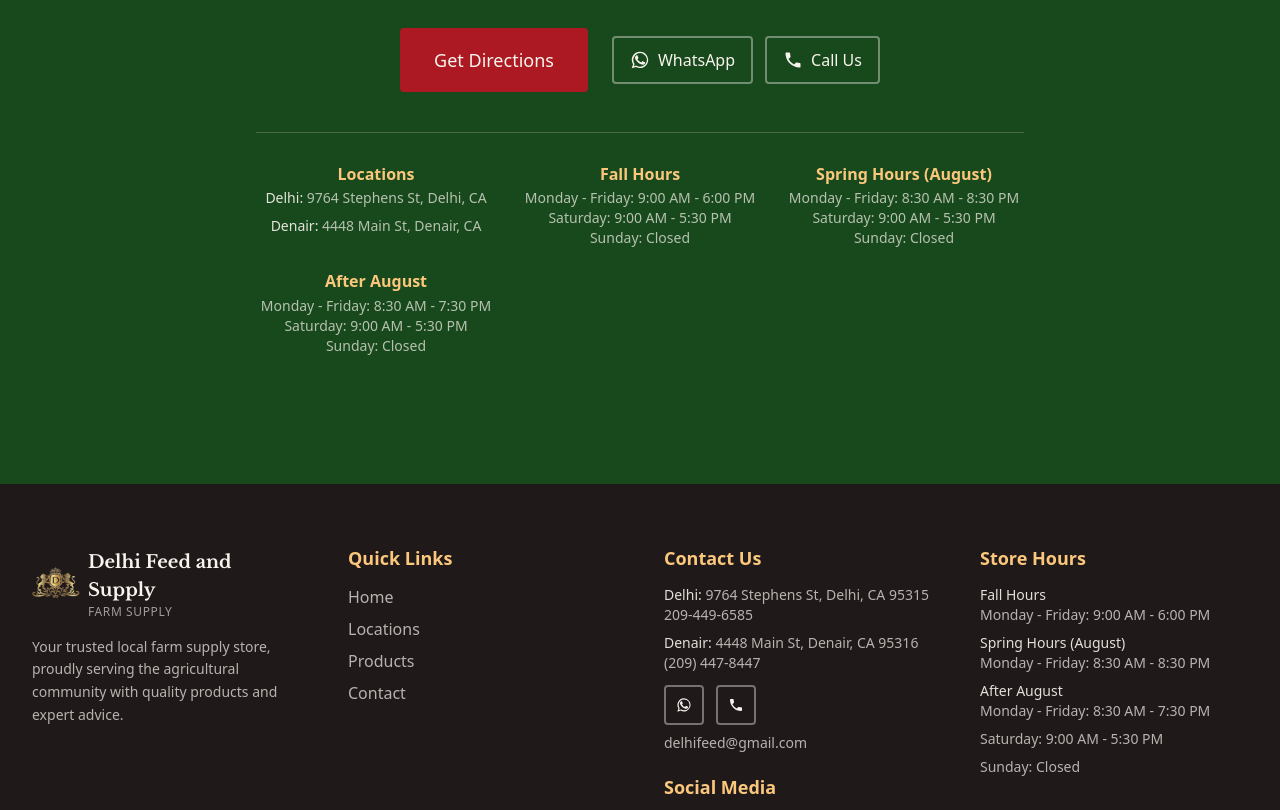
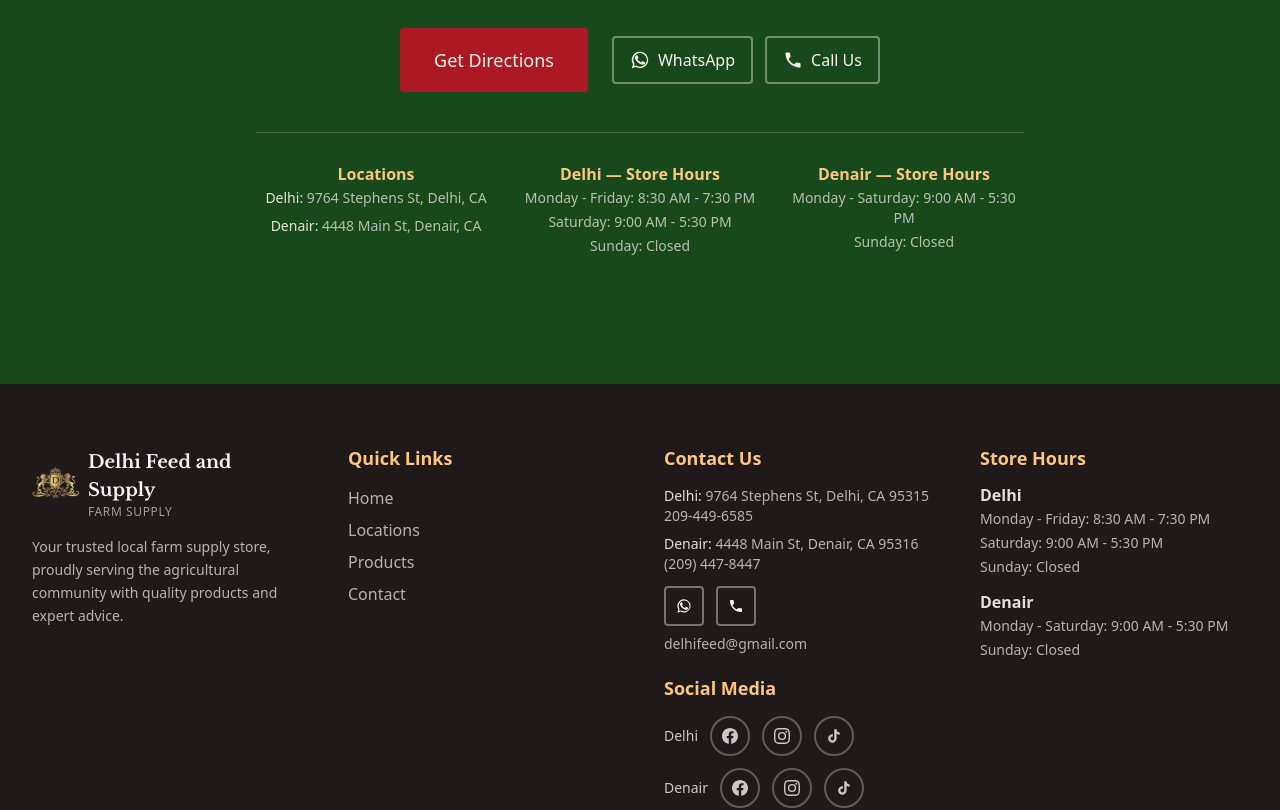
Before and after one commit to Jdanielcode1/DelhiShopSiteRepo, a Next.js app: page / in a window 1280 px wide. Shown: the part 2280-3090 px from the top of the page. Built offline with nearby package versions, Linux system fonts and the light colour scheme; no server answers.

Commit message:
Update Delhi and Denair store hours throughout site

```diff
--- a/components/contact/LocationInfo.tsx
+++ b/components/contact/LocationInfo.tsx
@@ -2,6 +2,7 @@
 
 import { ContactLinks, Heading, SocialLinks } from "@/components/ui";
 import { businessInfo, whatsappUrl } from "@/data/business";
+import { StoreHours } from "@/components/ui/StoreHours";
 import { useLanguage } from "@/lib/LanguageContext";
 
 export function LocationInfo() {
@@ -86,37 +87,14 @@ export function LocationInfo() {
         <Heading as="h3" size="md" className="text-charcoal mb-4">
           {t.storeHours}
         </Heading>
-        <ul className="space-y-3 text-charcoal-light">
-          <li>
-            <span className="text-charcoal font-medium block text-sm">{t.fallHours}</span>
-            <span className="flex justify-between">
-              <span>{t.weekdays}</span>
-              <span className="text-charcoal">{t.fallWeekdays}</span>
-            </span>
-          </li>
-          <li>
-            <span className="text-charcoal font-medium block text-sm">{t.springHours}</span>
-            <span className="flex justify-between">
-              <span>{t.weekdays}</span>
-              <span className="text-charcoal">{t.springWeekdays}</span>
-            </span>
-          </li>
-          <li>
-            <span className="text-charcoal font-medium block text-sm">{t.afterAugustHours}</span>
-            <span className="flex justify-between">
-              <span>{t.weekdays}</span>
-              <span className="text-charcoal">{t.afterAugustWeekdays}</span>
-            </span>
-          </li>
-          <li className="flex justify-between pt-1 border-t border-secondary-200">
-            <span>{t.saturday}</span>
-            <span className="text-charcoal">{t.saturdayHours}</span>
-          </li>
-          <li className="flex justify-between pt-1 border-t border-secondary-200">
-            <span>{t.sunday}</span>
-            <span className="text-charcoal">{t.closed}</span>
-          </li>
-        </ul>
+        <div className="space-y-4 text-charcoal-light">
+          {businessInfo.addresses.map((location) => (
+            <div key={location.slug}>
+              <h4 className="mb-1 font-medium text-charcoal">{location.label}</h4>
+              <StoreHours location={location} />
+            </div>
+          ))}
+        </div>
       </div>
 
       <div className="pt-4 border-t border-secondary-200 space-y-3">
--- a/components/home/CTABanner.tsx
+++ b/components/home/CTABanner.tsx
@@ -2,6 +2,7 @@
 
 import { ContactLinks, Container, Section, Heading, Button, ScrollReveal } from "@/components/ui";
 import { businessInfo, whatsappUrl } from "@/data/business";
+import { StoreHours } from "@/components/ui/StoreHours";
 import { useLanguage } from "@/lib/LanguageContext";
 
 export function CTABanner() {
@@ -45,42 +46,16 @@ export function CTABanner() {
                 ))}
               </div>
             </div>
-            <div>
-              <h3 className="font-heading text-secondary-300 font-bold mb-1">
-                {t.fallHours}
-              </h3>
-              <p className="text-cream/70 text-sm">
-                {t.weekdays}: {t.fallWeekdays}
-                <br />
-                {t.saturday}: {t.saturdayHours}
-                <br />
-                {t.sundayClosed}
-              </p>
-            </div>
-            <div>
-              <h3 className="font-heading text-secondary-300 font-bold mb-1">
-                {t.springHours}
-              </h3>
-              <p className="text-cream/70 text-sm">
-                {t.weekdays}: {t.springWeekdays}
-                <br />
-                {t.saturday}: {t.saturdayHours}
-                <br />
-                {t.sundayClosed}
-              </p>
-            </div>
-            <div>
-              <h3 className="font-heading text-secondary-300 font-bold mb-1">
-                {t.afterAugustHours}
-              </h3>
-              <p className="text-cream/70 text-sm">
-                {t.weekdays}: {t.afterAugustWeekdays}
-                <br />
-                {t.saturday}: {t.saturdayHours}
-                <br />
-                {t.sundayClosed}
-              </p>
-            </div>
+            {businessInfo.addresses.map((location) => (
+              <div key={location.slug}>
+                <h3 className="font-heading text-secondary-300 font-bold mb-1">
+                  {location.label} — {t.storeHours}
+                </h3>
+                <div className="text-cream/70">
+                  <StoreHours location={location} />
+                </div>
+              </div>
+            ))}
           </div>
         </ScrollReveal>
       </Container>
--- a/components/layout/Footer.tsx
+++ b/components/layout/Footer.tsx
@@ -4,6 +4,7 @@ import Image from "next/image";
 import Link from "next/link";
 import { ContactLinks, Container, SocialLinks } from "@/components/ui";
 import { navigation, businessInfo, whatsappUrl } from "@/data/business";
+import { StoreHours } from "@/components/ui/StoreHours";
 import { useLanguage } from "@/lib/LanguageContext";
 
 export function Footer() {
@@ -123,25 +124,14 @@ export function Footer() {
               <h3 className="font-heading text-lg font-bold mb-4 text-secondary-300">
                 {t.storeHours}
               </h3>
-              <ul className="space-y-2 text-cream/70 text-sm">
-                <li>
-                  <span className="text-cream/90 font-medium">{t.fallHours}</span>
-                  <br />
-                  {t.weekdays}: {t.fallWeekdays}
-                </li>
-                <li>
-                  <span className="text-cream/90 font-medium">{t.springHours}</span>
-                  <br />
-                  {t.weekdays}: {t.springWeekdays}
-                </li>
-                <li>
-                  <span className="text-cream/90 font-medium">{t.afterAugustHours}</span>
-                  <br />
-                  {t.weekdays}: {t.afterAugustWeekdays}
-                </li>
-                <li>{t.saturday}: {t.saturdayHours}</li>
-                <li>{t.sundayClosed}</li>
-              </ul>
+              <div className="space-y-4 text-cream/70">
+                {businessInfo.addresses.map((location) => (
+                  <div key={location.slug}>
+                    <h4 className="mb-1 font-medium text-cream/90">{location.label}</h4>
+                    <StoreHours location={location} />
+                  </div>
+                ))}
+              </div>
             </div>
           </div>
         </div>
--- a/components/layout/MobileMenu.tsx
+++ b/components/layout/MobileMenu.tsx
@@ -6,6 +6,7 @@ import { usePathname } from "next/navigation";
 import { cn } from "@/lib/utils";
 import { Button, ContactLinks } from "@/components/ui";
 import { navigation, businessInfo, whatsappUrl } from "@/data/business";
+import { StoreHours } from "@/components/ui/StoreHours";
 import { useLanguage } from "@/lib/LanguageContext";
 
 interface MobileMenuProps {
@@ -122,11 +123,12 @@ export function MobileMenu({ isOpen, onClose }: MobileMenuProps) {
                 callLabel={t.callUs}
                 className="justify-center py-2"
               />
-              <p>{t.fallSchedule} ({t.fallHours})</p>
-              <p>{t.springSchedule} ({t.springHours})</p>
-              <p>{t.afterAugustSchedule} ({t.afterAugustHours})</p>
-              <p>{t.saturdaySchedule}</p>
-              <p>{t.sundayClosed}</p>
+              {businessInfo.addresses.map((location) => (
+                <div key={location.slug} className="pt-3">
+                  <p className="mb-1 font-medium">{location.label}</p>
+                  <StoreHours location={location} />
+                </div>
+              ))}
             </div>
           </div>
         </div>
--- a/components/locations/LocationDetail.tsx
+++ b/components/locations/LocationDetail.tsx
@@ -3,6 +3,7 @@
 import { PageHero } from "@/components/about";
 import { Button, ContactLinks, Container, Heading, Section, SocialLinks } from "@/components/ui";
 import { businessInfo, siteUrl, whatsappUrl } from "@/data/business";
+import { StoreHours } from "@/components/ui/StoreHours";
 import { useLanguage } from "@/lib/LanguageContext";
 
 interface LocationDetailProps {
@@ -87,18 +88,7 @@ export function LocationDetail({ slug }: LocationDetailProps) {
                 <Heading as="h3" size="sm" className="mb-4 text-charcoal">
                   {t.storeHours}
                 </Heading>
-                <dl className="grid grid-cols-[1fr_auto] gap-x-6 gap-y-2 text-sm text-charcoal-light">
-                  <dt>{t.fallHours} · {t.weekdays}</dt>
-                  <dd className="font-medium text-charcoal">{location.hours.fallWeekdays}</dd>
-                  <dt>{t.springHours} · {t.weekdays}</dt>
-                  <dd className="font-medium text-charcoal">{location.hours.springAugustWeekdays}</dd>
-                  <dt>{t.afterAugustHours} · {t.weekdays}</dt>
-                  <dd className="font-medium text-charcoal">{location.hours.afterAugustWeekdays}</dd>
-                  <dt>{t.saturday}</dt>
-                  <dd className="font-medium text-charcoal">{location.hours.saturday}</dd>
-                  <dt>{t.sunday}</dt>
-                  <dd className="font-medium text-charcoal">{t.closed}</dd>
-                </dl>
+                <StoreHours location={location} />
               </div>
 
               <div className="mt-8 space-y-3">
--- /dev/null
+++ b/components/ui/StoreHours.tsx
@@ -0,0 +1,20 @@
+"use client";
+
+import { businessInfo } from "@/data/business";
+import { useLanguage } from "@/lib/LanguageContext";
+
+export function StoreHours({ location }: { location: (typeof businessInfo.addresses)[number] }) {
+  const { locale, t } = useLanguage();
+  const isDenair = location.slug === "denair";
+  const days = isDenair
+    ? (locale === "es" ? "Lunes - Sábado" : "Monday - Saturday")
+    : t.weekdays;
+
+  return (
+    <div className="space-y-1 text-sm">
+      <p>{days}: {location.hours.weekdays}</p>
+      {!isDenair && <p>{t.saturday}: {location.hours.saturday}</p>}
+      <p>{t.sundayClosed}</p>
+    </div>
+  );
+}
--- a/data/business.ts
+++ b/data/business.ts
@@ -23,9 +23,7 @@ export const businessInfo = {
       phone: "209-449-6585",
       email: "delhifeed@gmail.com",
       hours: {
-        fallWeekdays: "9:00 AM - 6:00 PM",
-        springAugustWeekdays: "8:30 AM - 8:30 PM",
-        afterAugustWeekdays: "8:30 AM - 7:30 PM",
+        weekdays: "8:30 AM - 7:30 PM",
         saturday: "9:00 AM - 5:30 PM",
         sunday: "Closed",
       },
@@ -45,9 +43,7 @@ export const businessInfo = {
       country: "United States",
       phone: "(209) 447-8447",
       hours: {
-        fallWeekdays: "9:00 AM - 6:00 PM",
-        springAugustWeekdays: "8:30 AM - 8:30 PM",
-        afterAugustWeekdays: "8:30 AM - 7:30 PM",
+        weekdays: "9:00 AM - 5:30 PM",
         saturday: "9:00 AM - 5:30 PM",
         sunday: "Closed",
       },
@@ -58,13 +54,6 @@ export const businessInfo = {
       },
     },
   ],
-  hours: {
-    fall: "Fall Hours (Mon-Fri): 9:00 AM - 6:00 PM",
-    spring: "Spring Hours in August (Mon-Fri): 8:30 AM - 8:30 PM",
-    afterAugust: "After August (Mon-Fri): 8:30 AM - 7:30 PM",
-    saturday: "Saturday: 9:00 AM - 5:30 PM",
-    sunday: "Sunday: Closed",
-  },
   social: {
     facebook: "",
     instagram: "",
```
